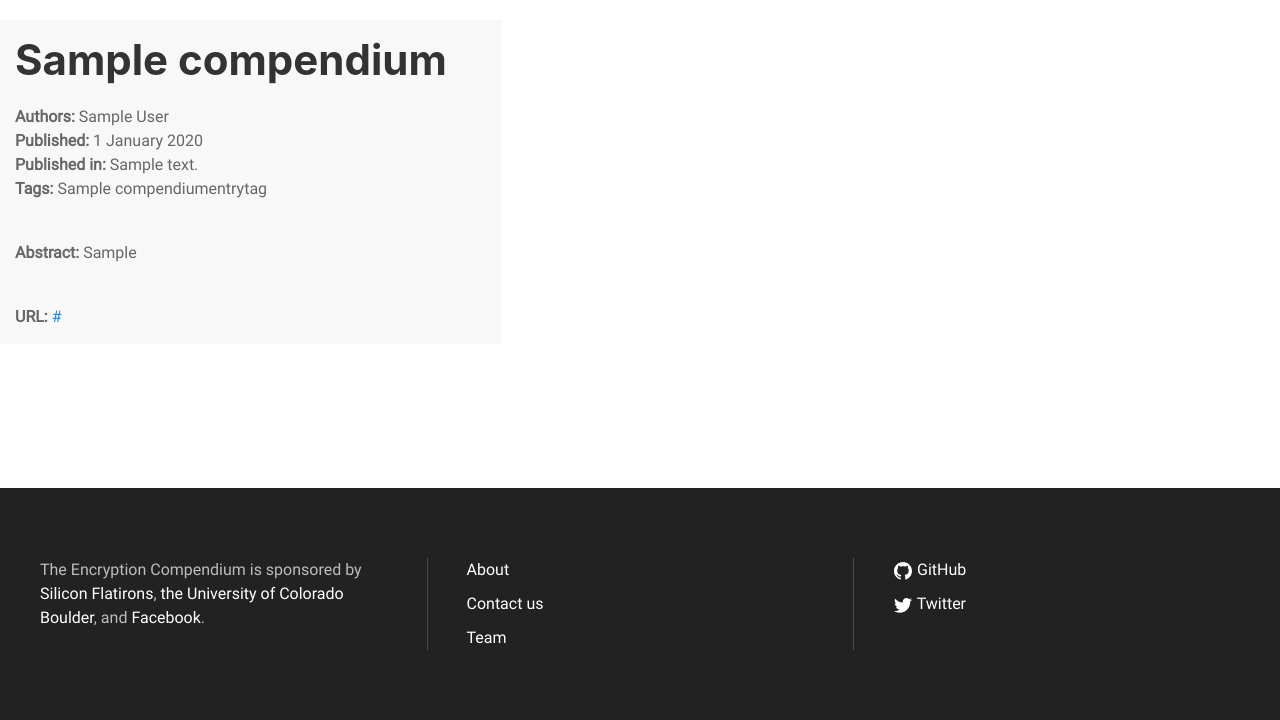
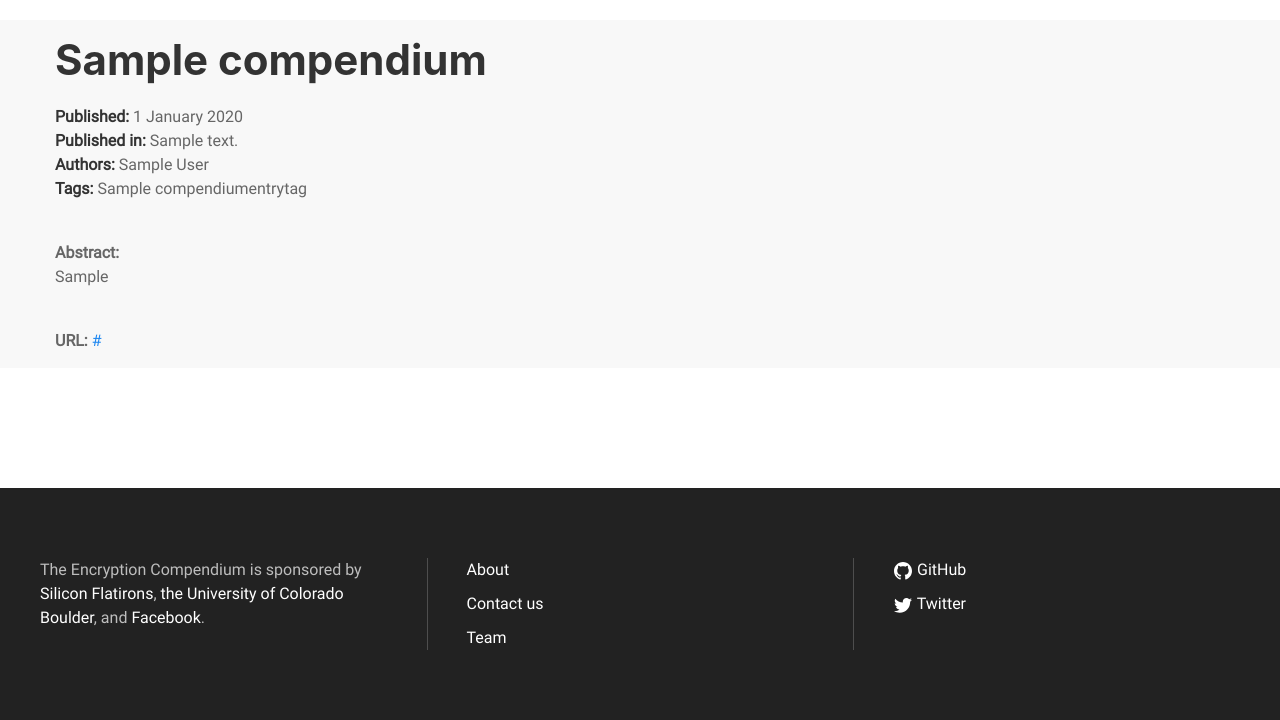
Before and after one commit to The-Encryption-Compendium/the-encryption-compendium, a Django app: a page that uses src/templates/article.html in a window 1280 px wide. Shown: the part 80-800 px from the top of the page. Run offline with Django 3.2, Linux system fonts and the light colour scheme; tables that the repository leaves empty hold one stand-in row (values such as "Sample post").

Commit message:
styling changes to article.html

```diff
--- a/src/templates/article.html
+++ b/src/templates/article.html
@@ -5,27 +5,18 @@
 {% block body %}
 
 {% load static %}
-<div class="uk-grid uk-margin-top">
-  <div class="uk-container uk-container-center uk-section-muted">
+<div class="uk-grid uk-margin-top uk-margin-bottom">
+  <div class="uk-width-1-1">
+    <div class="uk-container uk-container-center uk-section-muted uk-align-center">
     <article class="uk-article uk-padding-small">
 
       <h2 class="uk-article-title uk-text-bold">
         {{ article.title }}
       </h2>
 
-      {% with authors=article.all_authors %}
-      {% if authors %}
-      <div>
-        <span class="uk-text-break">
-          <span class="uk-text-bold">Authors:</span> {{ authors }}
-        </span>
-      </div>
-      {% endif %}
-      {% endwith %}
-
       {% if article.year %}
       <div>
-        <span class="uk-text-bold">Published:</span>
+        <span class="uk-text-bold uk-text-emphasis">Published:</span>
         {% if article.day %}{{ article.day }}{% endif %}
         {% if article.month %}{{ article.month_name }}{% endif %}
         {{ article.year }}
@@ -35,15 +26,25 @@
       {% if article.publisher_text %}
       <div>
         <span class="uk-text-break">
-          <span class="uk-text-bold">Published in:</span> {{ article.publisher_text }}
+          <span class="uk-text-bold uk-text-emphasis">Published in:</span> {{ article.publisher_text }}
         </span>
       </div>
       {% endif %}
 
+      {% with authors=article.all_authors %}
+      {% if authors %}
+      <div>
+        <span class="uk-text-break">
+          <span class="uk-text-bold uk-text-emphasis">Authors:</span> {{ authors }}
+        </span>
+      </div>
+      {% endif %}
+      {% endwith %}
+
       {% with tags=article.tags.all %}
       {% if tags %}
       <div>
-        <span class="uk-text-bold">Tags:</span>
+        <span class="uk-text-bold uk-text-emphasis">Tags:</span>
         {% for tag in tags %}
         {{ tag.tagname }}
         {% endfor %}
@@ -54,7 +55,9 @@
       {% if article.abstract %}
       <div class="uk-margin-medium">
         <span class="uk-text-break">
-          <span class="uk-text-bold">Abstract:</span> {{ article.abstract }}
+          <span class="uk-text-bold">Abstract:</span>
+          <br>
+          {{ article.abstract }}
         </span>
       </div>
       {% endif %}
@@ -69,6 +72,7 @@
 
     </article>
   </div>
+  </div>
 
 </div>
 {% endblock %}
```
